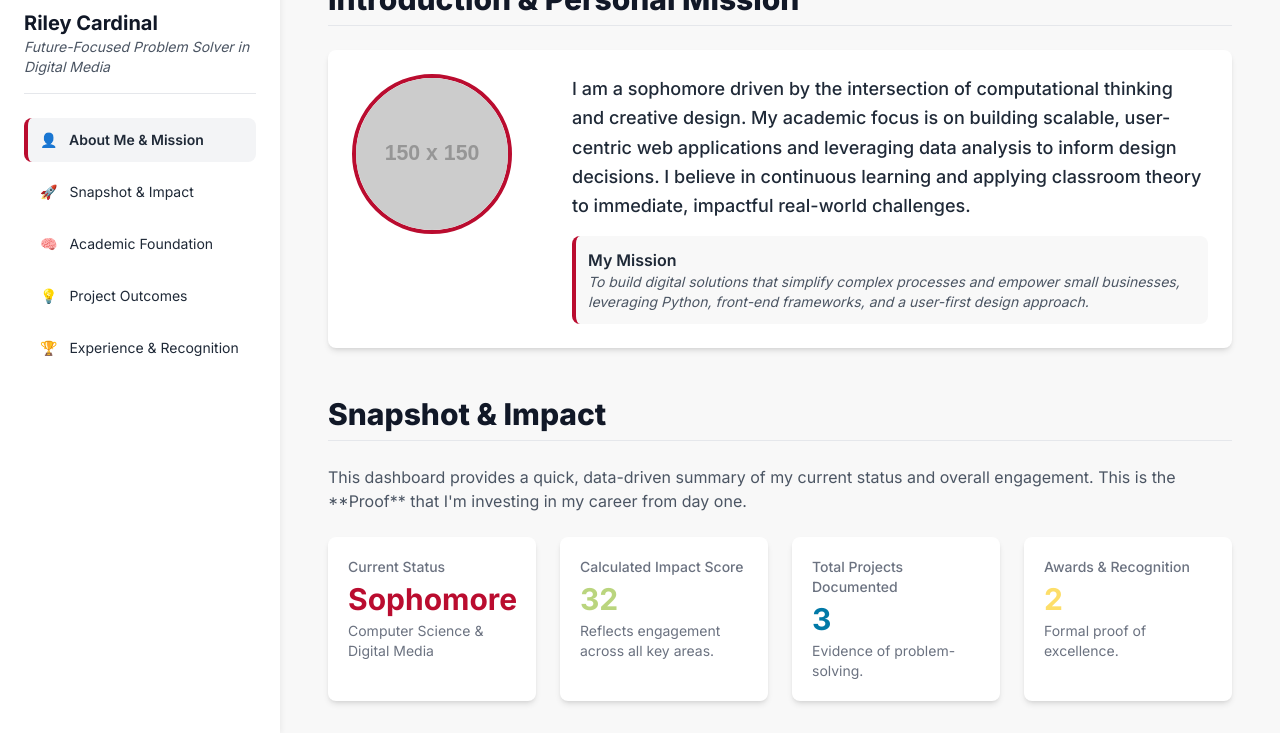
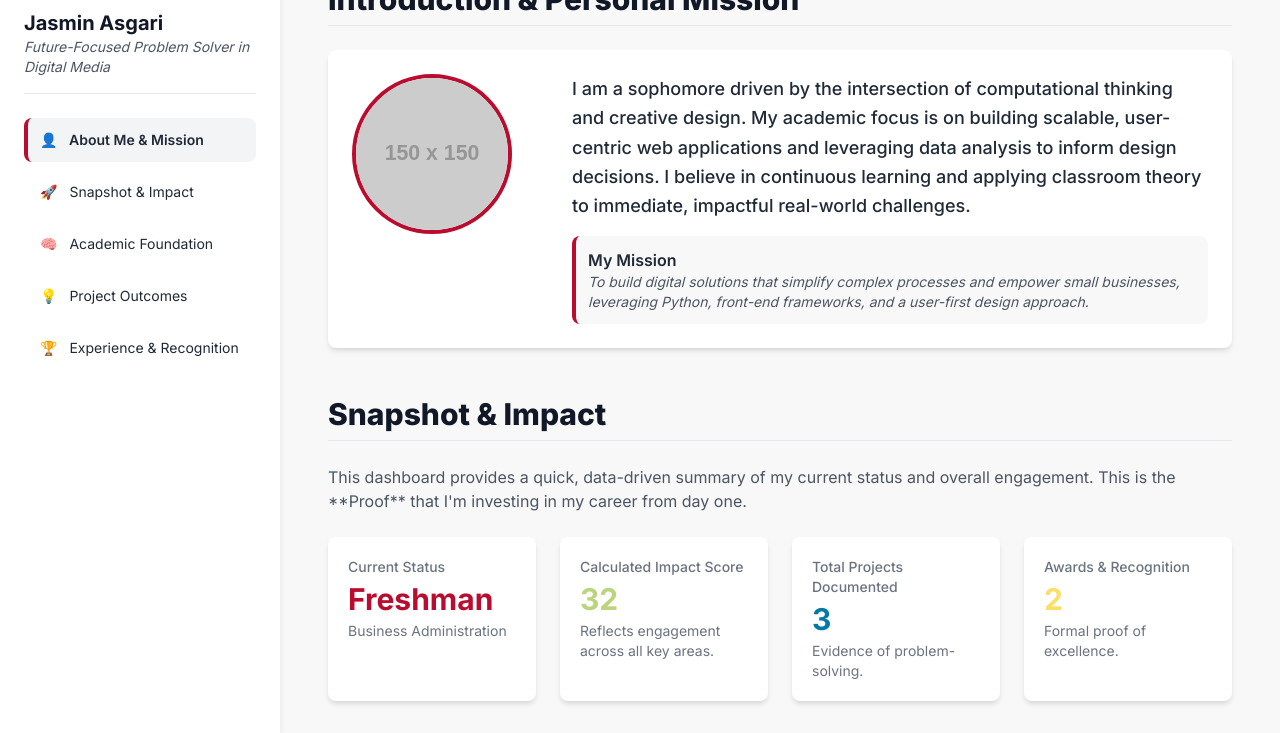
Before and after one commit to Jasmin-Asgari/ISOM210-7-PBL-Project-2, a plain HTML site: page index.html in a window 1280 px wide. Shown: the part 67-800 px from the top of the page. Drawn offline with nearby package versions, Linux system fonts and the light colour scheme; placeholder pictures from the web are drawn by us.

Commit message:
Update index.html

```diff
--- a/index.html
+++ b/index.html
@@ -255,10 +255,10 @@ CONFIRMATION: NO SVG graphics used. NO Mermaid JS used. -->
 
         // 1.1 PROFILE & BRANDING VARIABLES (REQUIRED)
         const profileData = {
-            studentName: "Riley Cardinal",
+            studentName: "Jasmin Asgari",
             tagline: "Future-Focused Problem Solver in Digital Media",
-            currentYear: "Sophomore", // Freshman, Sophomore, Junior, Senior
-            major: "Computer Science & Digital Media",
+            currentYear: "Freshman", // Freshman, Sophomore, Junior, Senior
+            major: "Business Administration",
             gpa: 3.85,
             impactScoreMultiplier: 10, // Adjusts how much projects/awards count towards total impact
 
```
